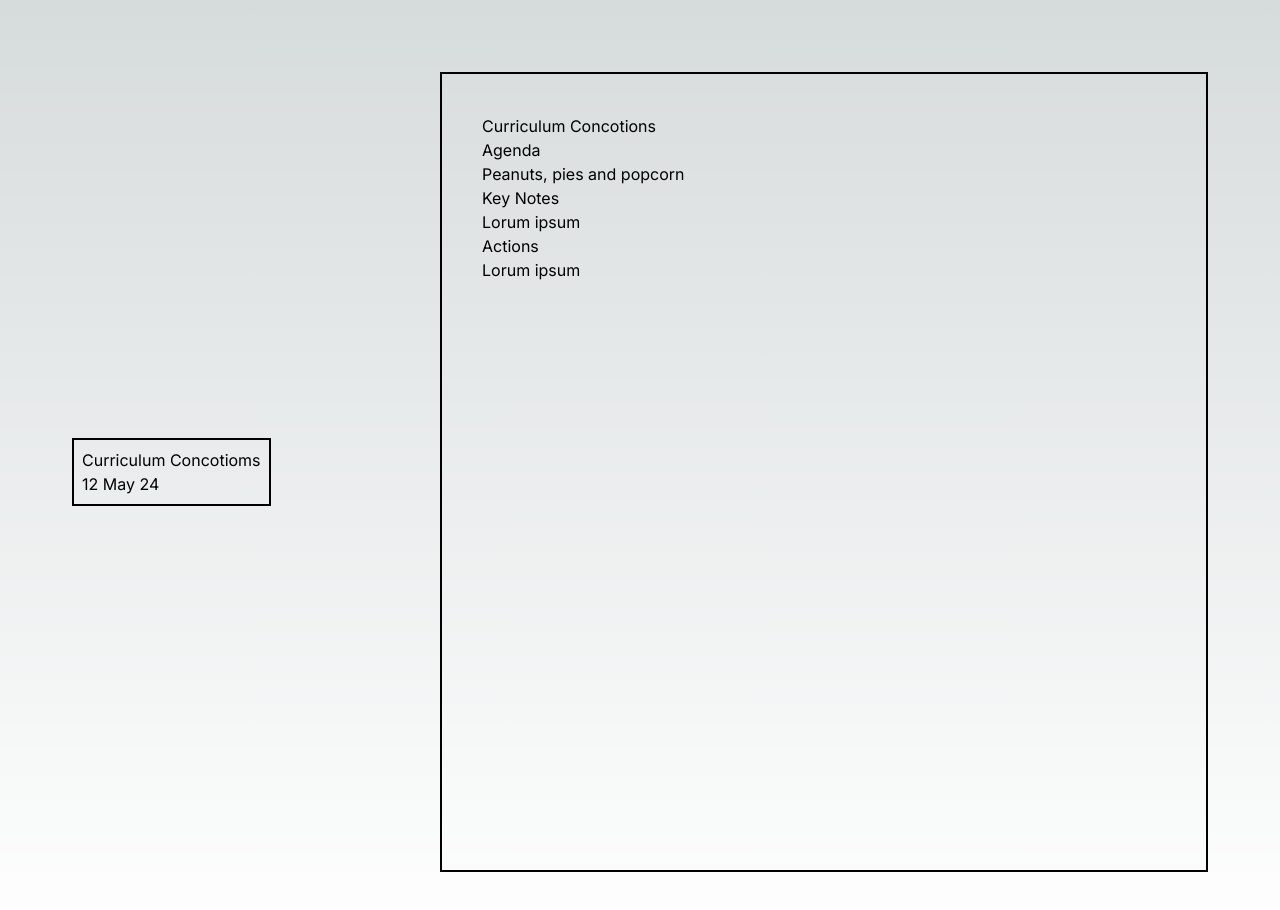
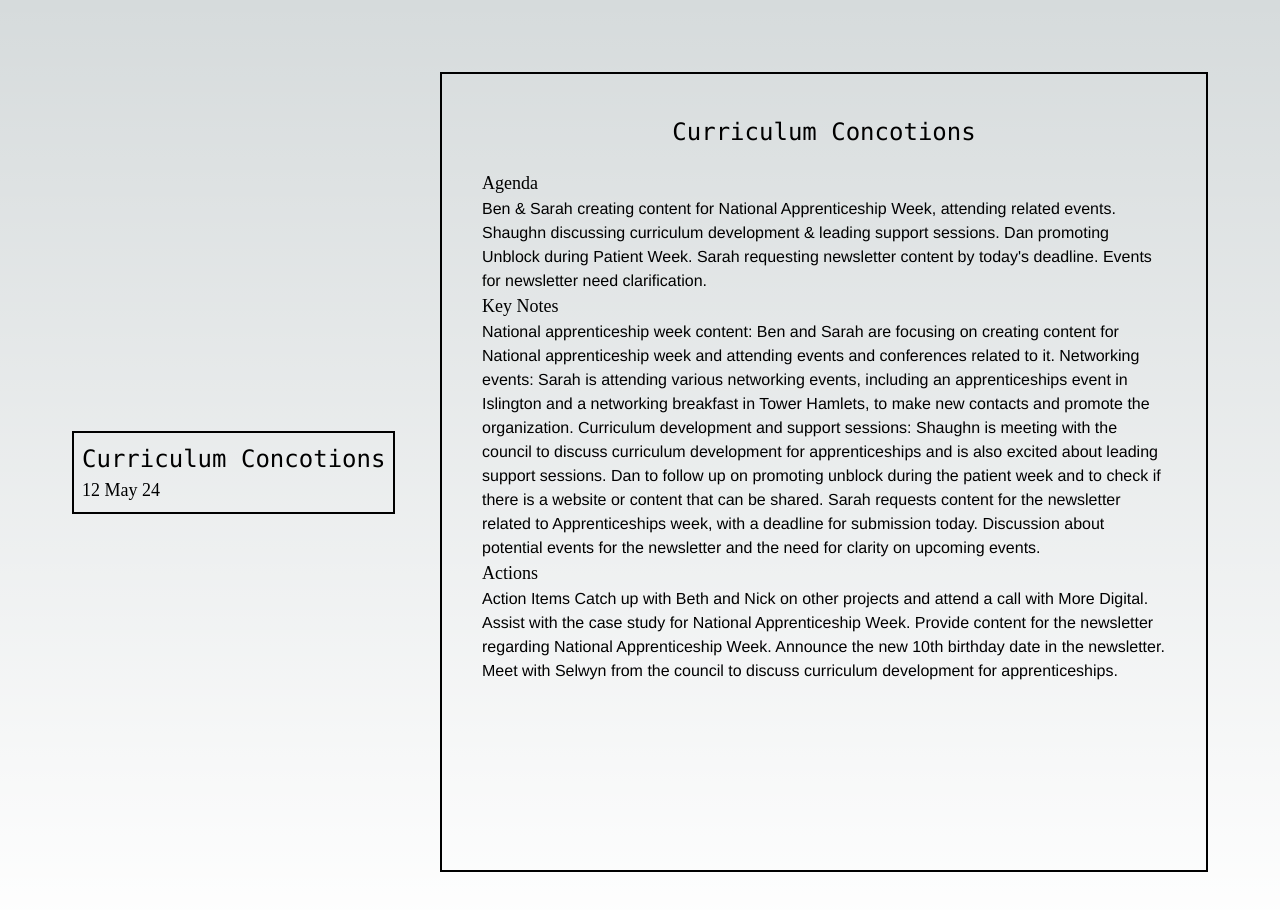
Before and after one commit to eliazzo/facTrack, a Next.js app: page / in a window 1280 px wide. Shown: the top 910 px of the page. Built offline with nearby package versions, Linux system fonts and the light colour scheme.

Commit message:
update global font styles and add dummy text

```diff
--- a/app/components/SelectedTranscript.tsx
+++ b/app/components/SelectedTranscript.tsx
@@ -3,13 +3,25 @@
 export const SelectedTranscript: React.FC = ( /* meeting card data */) => {
     return (
         <div className="min-h-screen –border-solid border-2 border-black m-2 p-10 w-8/12">
-            <h1>Curriculum Concotions</h1>
-            <h2> Agenda </h2>
-            <p> Peanuts, pies and popcorn</p>
+            <h1 className="text-center">Curriculum Concotions</h1>
+            <h2 className="mt-5"> Agenda </h2>
+            <p>Ben & Sarah creating content for National Apprenticeship Week, attending related events. Shaughn discussing curriculum development & leading support sessions. Dan promoting Unblock during Patient Week. Sarah requesting newsletter content by today's deadline. Events for newsletter need clarification.</p>
             <h2> Key Notes</h2>
-            <p> Lorum ipsum</p>
+            <p>National apprenticeship week content: Ben and Sarah are focusing on creating content for National apprenticeship week and attending events and conferences related to it.
+Networking events: Sarah is attending various networking events, including an apprenticeships event in Islington and a networking breakfast in Tower Hamlets, to make new contacts and promote the organization.
+Curriculum development and support sessions: Shaughn is meeting with the council to discuss curriculum development for apprenticeships and is also excited about leading support sessions.
+Dan to follow up on promoting unblock during the patient week and to check if there is a website or content that can be shared.
+Sarah requests content for the newsletter related to Apprenticeships week, with a deadline for submission today.
+Discussion about potential events for the newsletter and the need for clarity on upcoming events.
+</p>
             <h2> Actions </h2>
-            <p> Lorum ipsum</p>
+            <p>Action Items
+Catch up with Beth and Nick on other projects and attend a call with More Digital.
+Assist with the case study for National Apprenticeship Week.
+Provide content for the newsletter regarding National Apprenticeship Week.
+Announce the new 10th birthday date in the newsletter.
+Meet with Selwyn from the council to discuss curriculum development for apprenticeships.
+</p>
         </div>
 
     )
--- a/app/components/TranscriptCard.tsx
+++ b/app/components/TranscriptCard.tsx
@@ -3,7 +3,7 @@
 export const TranscriptCard: React.FC = ( /* meeting card data */) => {
     return (
         <div className="border-solid border-2 border-black m-2 p-2">
-            <h1>Curriculum Concotioms</h1>
+            <h1>Curriculum Concotions</h1>
             <h2>12 May 24</h2>
         </div>
 
--- a/app/globals.css
+++ b/app/globals.css
@@ -31,3 +31,19 @@ body {
     text-wrap: balance;
   }
 }
+
+@layer base {
+  h1 {
+    font-size: x-large;
+    font-family: 'Menlo';
+    font-weight: 500;
+  }
+  h2 {
+    font-size: large;
+    font-family: 'Times New Roman';
+  }
+  p {
+    font-size: medium;
+    font-family: Helvetica;
+  }
+}
```
